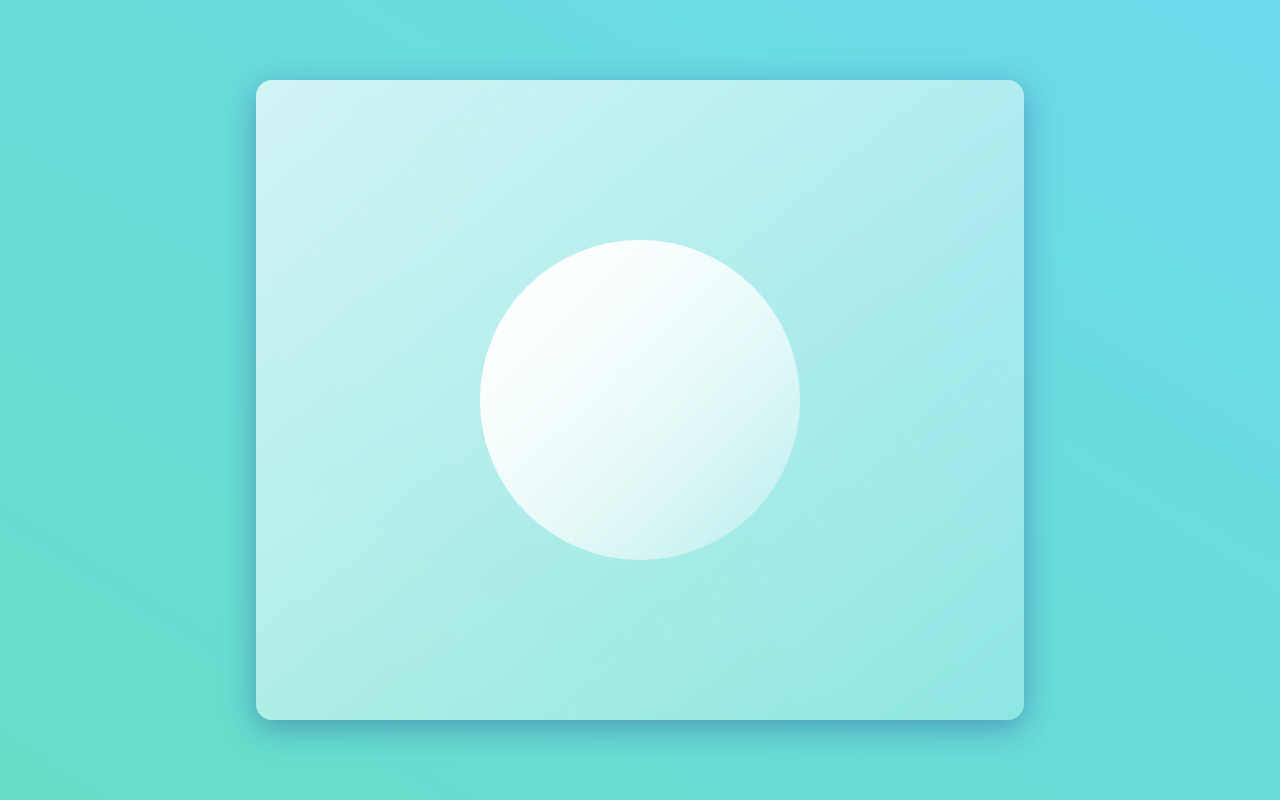
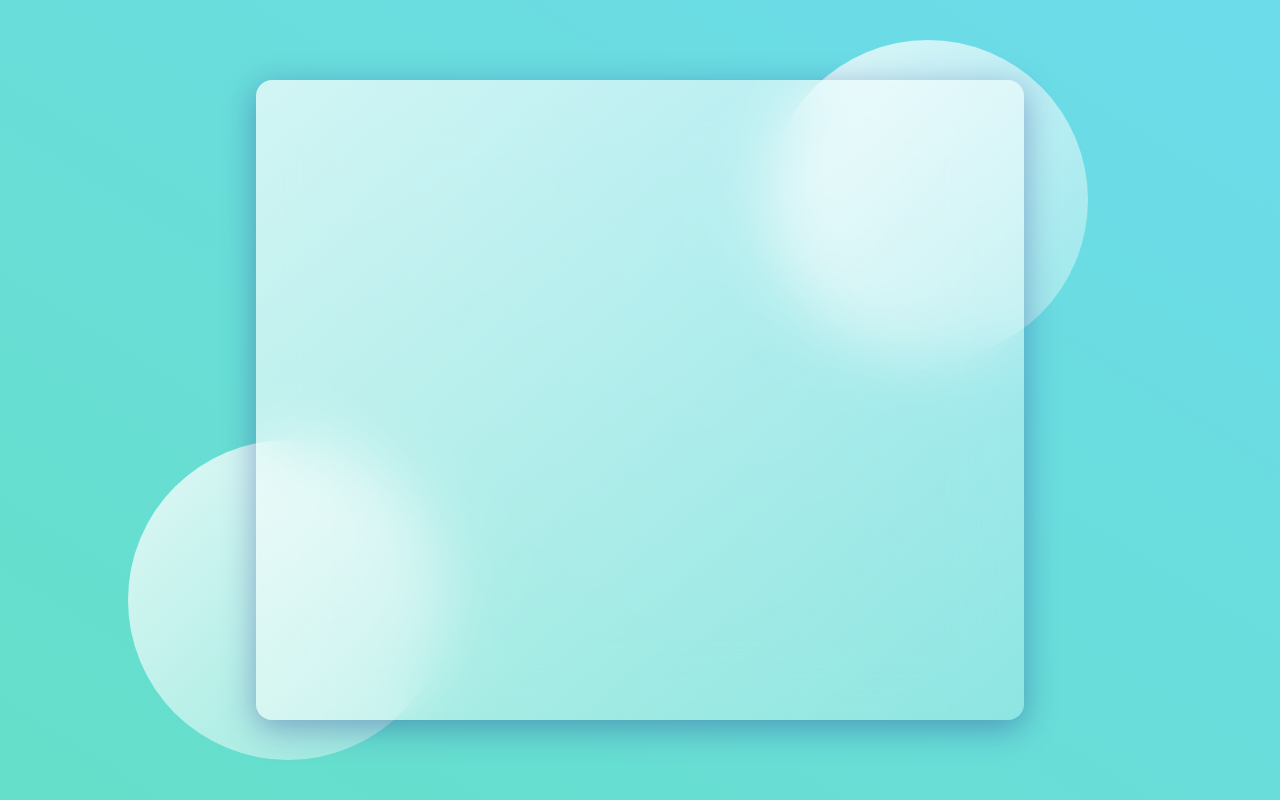
Before and after one commit to MartinFlischman/glass-website, a plain HTML site: page index.html in a window 1280 px wide. Drawn offline with Linux system fonts and the light colour scheme.

Commit message:
Update style.css
Card transparency adjusted

```diff
--- a/style.css
+++ b/style.css
@@ -22,9 +22,10 @@ main {
 		rgba(255, 255, 255, 0.25)
 	);
 	border-radius: 1rem;
+	z-index: 2;
+	backdrop-filter: blur(2rem);
+	-webkit-backdrop-filter: blur(2rem);
 	box-shadow: 0 8px 32px 0 rgba(31, 38, 135, 0.37);
-	backdrop-filter: blur(4px);
-	-webkit-backdrop-filter: blur(4px);
 }
 
 .circle1,
@@ -32,8 +33,8 @@ main {
 	background: white;
 	background: linear-gradient(
 		to right bottom,
-		rgba(255, 255, 255, 0.9),
-		rgba(255, 255, 255, 0.1)
+		rgba(255, 255, 255, 0.8),
+		rgba(255, 255, 255, 0.3)
 	);
 	height: 20rem;
 	width: 20rem;
@@ -42,7 +43,11 @@ main {
 }
 
 .circle1 {
+	top: 5%;
+	right: 15%;
 }
 
 .circle2 {
+	bottom: 5%;
+	left: 10%;
 }
```
